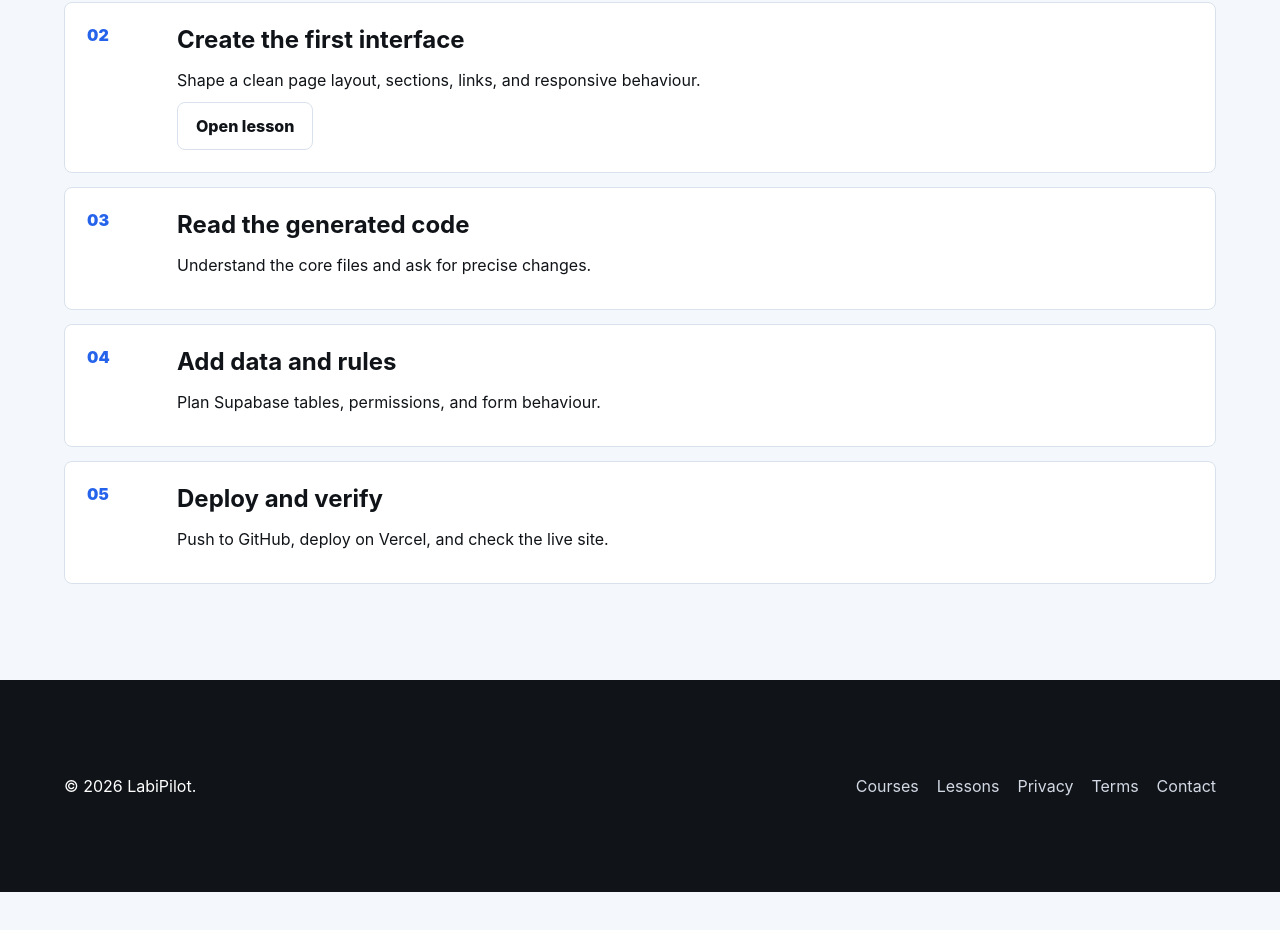
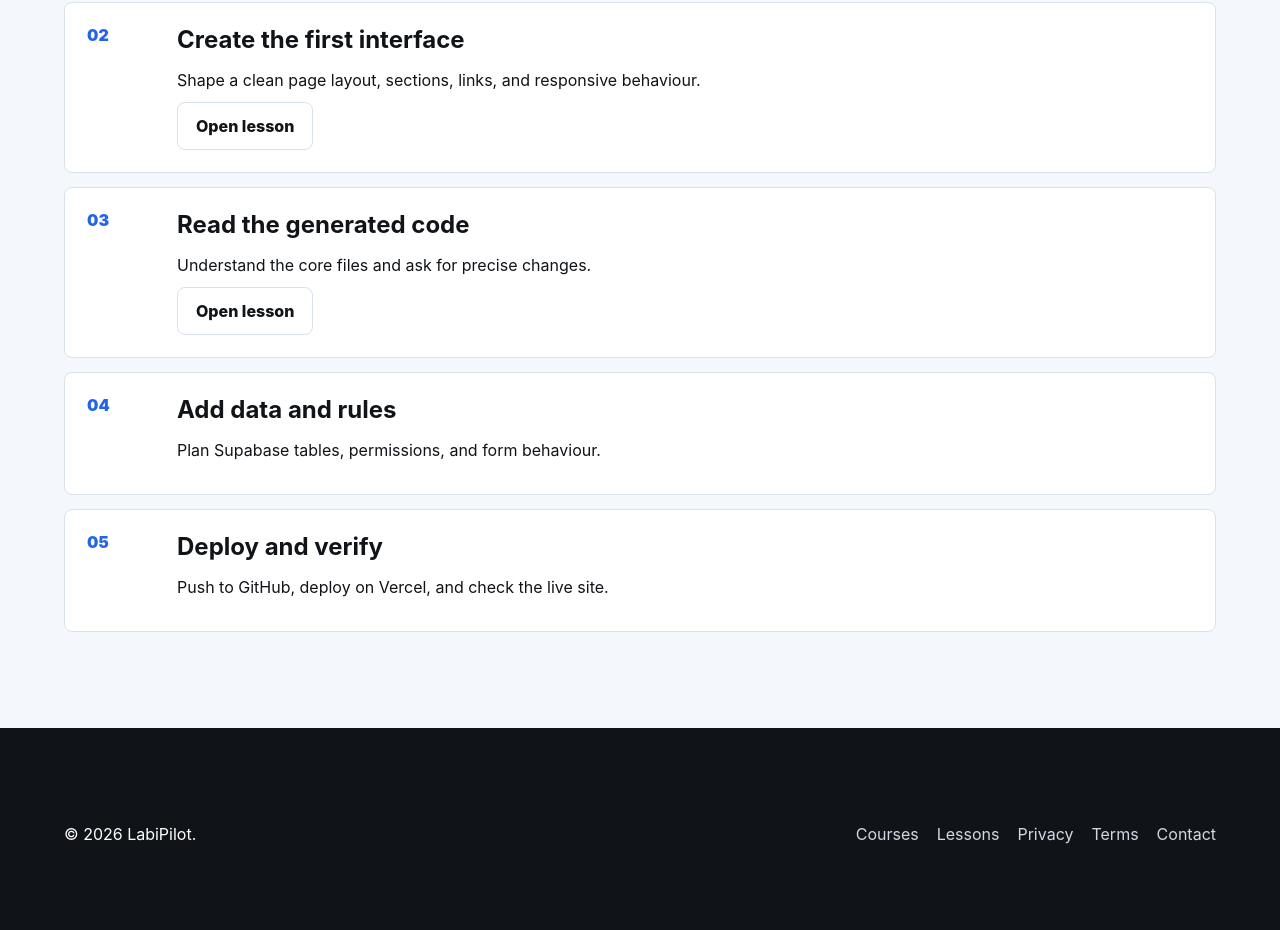
Before and after one commit to solajacobs-cloud/Labipilot, a website: page dashboard.html in a window 1280 px wide. Shown: the part 1254-2184 px from the top of the page. Before the commit the page ends 2146 px from the top, so only its background shows below. Drawn offline with Linux system fonts and the light colour scheme.

Commit message:
Link code review lesson from dashboard

```diff
--- a/dashboard.html
+++ b/dashboard.html
@@ -68,11 +68,12 @@
               <a class="secondary-button" href="./lesson-first-interface.html">Open lesson</a>
             </div>
           </article>
-          <article class="progress-item">
+          <article class="progress-item" data-progress-row="lesson-code-review">
             <span>03</span>
             <div>
               <h3>Read the generated code</h3>
               <p>Understand the core files and ask for precise changes.</p>
+              <a class="secondary-button" href="./lesson-code-review.html">Open lesson</a>
             </div>
           </article>
           <article class="progress-item">
```
